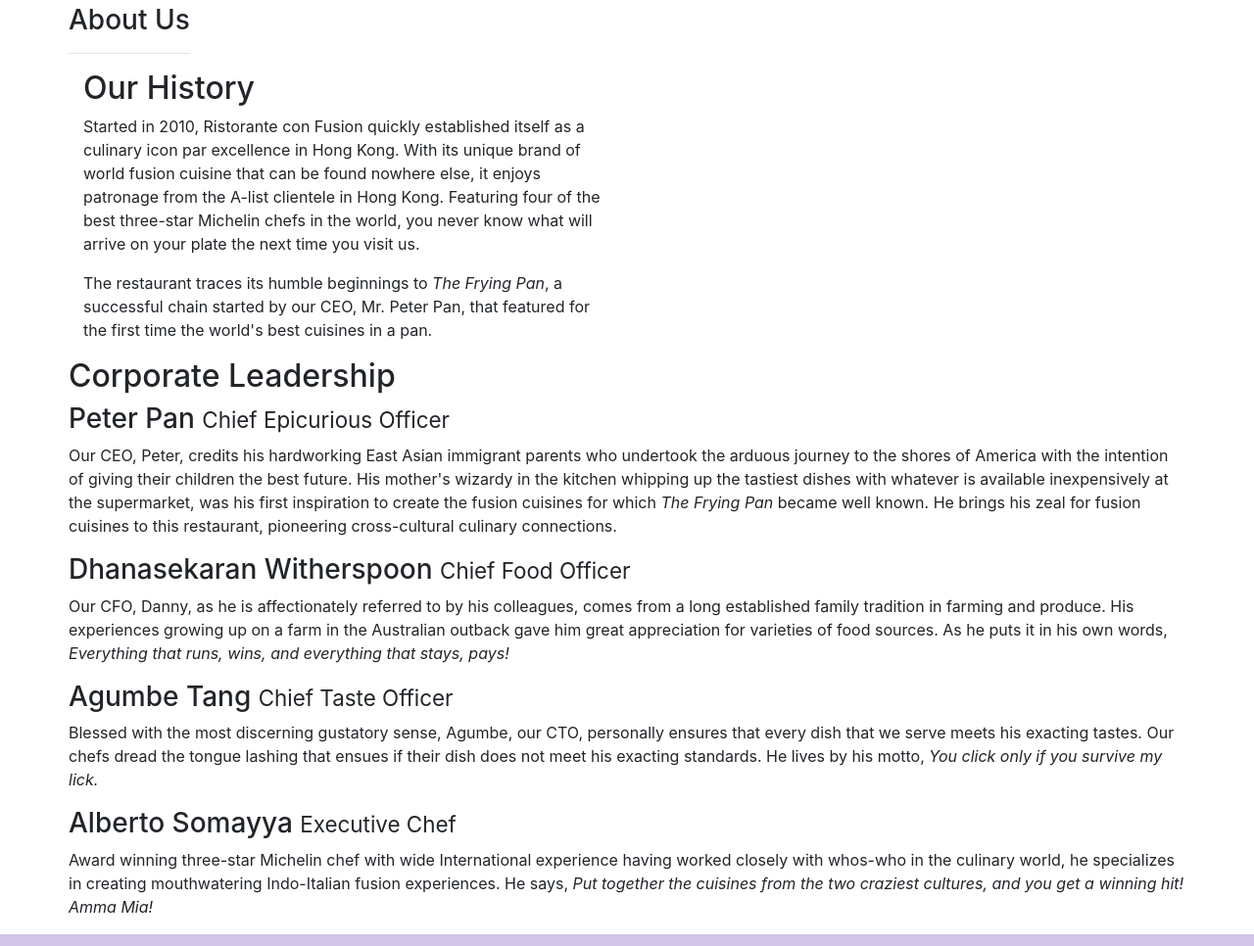
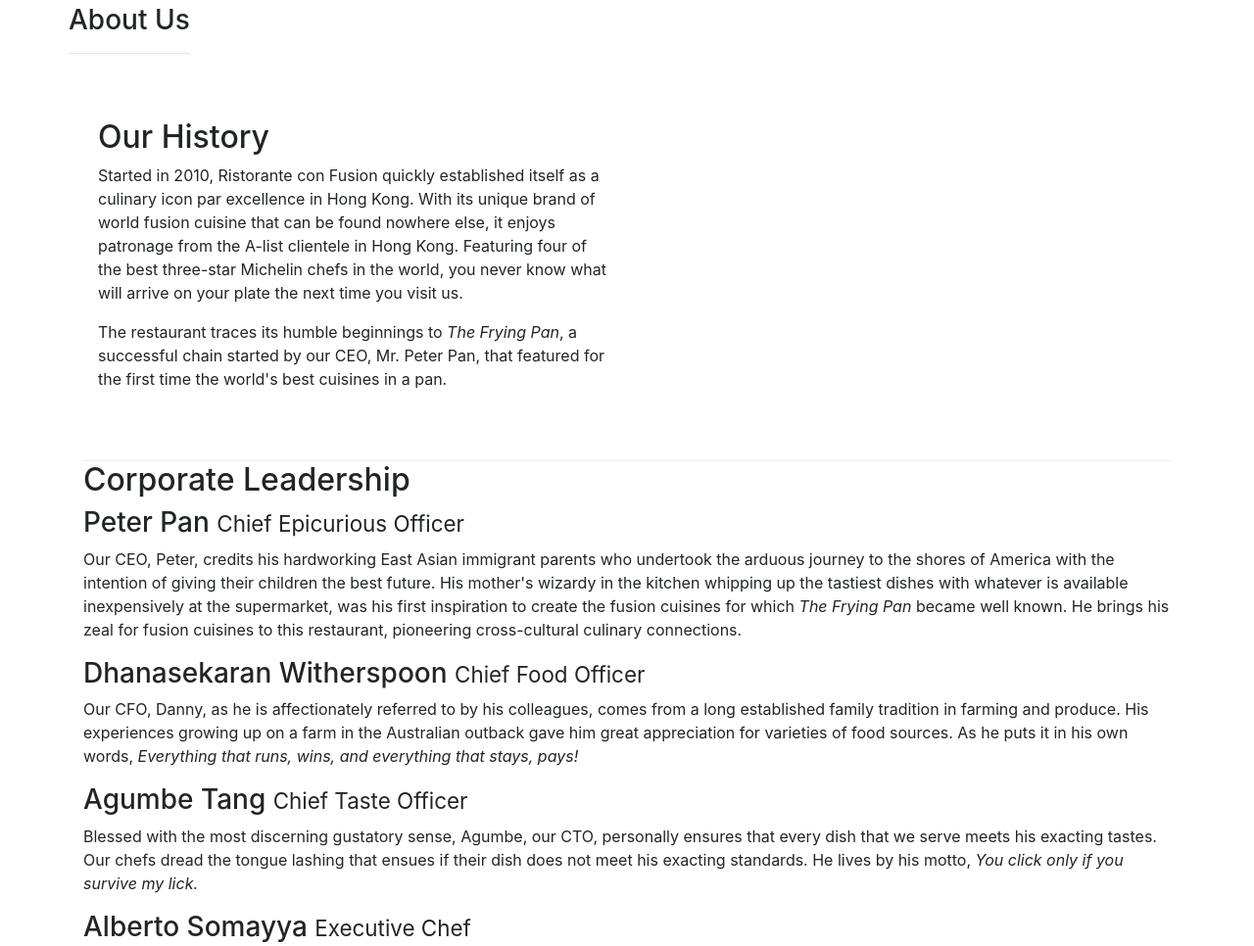
Before and after one commit to Agarwal-Shubh/Ristorante-con-Fusion, a website: page aboutus.html in a window 1280 px wide. Shown: the part 300-1266 px from the top of the page at 98% size. Drawn offline with nearby package versions, Linux system fonts and the light colour scheme.

Commit message:
After Assignment 1

```diff
--- a/aboutus.html
+++ b/aboutus.html
@@ -34,8 +34,8 @@
             </div>
         </div>
 
-        <div class="row">
-            <div class="col-md-6">
+        <div class="row-content">
+            <div class="col-sm-6">
                 <h2>Our History</h2>
                 <p>Started in 2010, Ristorante con Fusion quickly established itself as a culinary icon par excellence in Hong Kong. With its unique brand of world fusion cuisine that can be found nowhere else, it enjoys patronage from the A-list clientele in Hong Kong.  Featuring four of the best three-star Michelin chefs in the world, you never know what will arrive on your plate the next time you visit us.</p>
                 <p>The restaurant traces its humble beginnings to <em>The Frying Pan</em>, a successful chain started by our CEO, Mr. Peter Pan, that featured for the first time the world's best cuisines in a pan.</p>
@@ -46,7 +46,7 @@
 
 
         <div class="row">
-            <div>
+            <div class="col">
                 <h2>Corporate Leadership</h2>
                 <h3>Peter Pan <small>Chief Epicurious Officer</small></h3>
                 <div class="d-none d-md-block">
```
